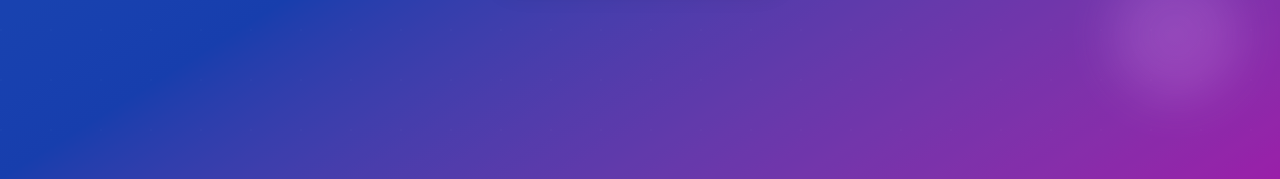
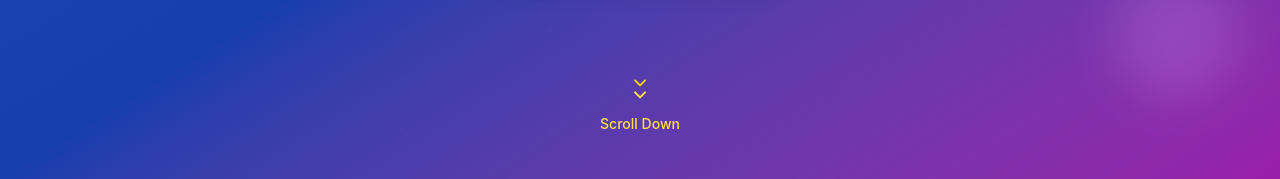
Before and after one commit to phelomamdoh/testing-project, a Next.js app: page / in a window 1280 px wide. Shown: the part 621-800 px from the top of the page. Built offline with nearby package versions, Linux system fonts and the light colour scheme.

Commit message:
scroll down icon and google analytics implemention

```diff
--- a/src/app/layout.tsx
+++ b/src/app/layout.tsx
@@ -37,6 +37,22 @@ export default function RootLayout({
 }>) {
   return (
     <html lang="en" className="scroll-smooth">
+      <head>
+        <script
+          async
+          src="https://www.googletagmanager.com/gtag/js?id=G-J48XZBKJ0R"
+        ></script>
+        <script
+          dangerouslySetInnerHTML={{
+            __html: `
+              window.dataLayer = window.dataLayer || [];
+              function gtag(){dataLayer.push(arguments);}
+              gtag('js', new Date());
+              gtag('config', 'G-J48XZBKJ0R');
+            `,
+          }}
+        />
+      </head>
       <body
         className={`${geistSans.variable} ${geistMono.variable} antialiased font-sans`}
       >
--- a/src/app/page.tsx
+++ b/src/app/page.tsx
@@ -123,6 +123,41 @@ export default function Home() {
         <div className="absolute top-20 left-10 w-20 h-20 bg-accent-300/20 rounded-full blur-xl animate-pulse"></div>
         <div className="absolute bottom-20 right-10 w-32 h-32 bg-secondary-300/20 rounded-full blur-xl animate-pulse delay-1000"></div>
         <div className="absolute top-1/2 left-20 w-16 h-16 bg-primary-300/20 rounded-full blur-xl animate-pulse delay-500"></div>
+
+        {/* Scroll down indicator */}
+        <div className="absolute bottom-8 left-1/2 transform -translate-x-1/2 flex flex-col items-center animate-bounce">
+          <div className="flex flex-col">
+            <svg
+              className="w-6 h-6 text-accent-400"
+              fill="none"
+              stroke="currentColor"
+              viewBox="0 0 24 24"
+            >
+              <path
+                strokeLinecap="round"
+                strokeLinejoin="round"
+                strokeWidth={2}
+                d="M7 10l5 5 5-5"
+              />
+            </svg>
+            <svg
+              className="w-6 h-6 text-accent-300 -mt-3"
+              fill="none"
+              stroke="currentColor"
+              viewBox="0 0 24 24"
+            >
+              <path
+                strokeLinecap="round"
+                strokeLinejoin="round"
+                strokeWidth={2}
+                d="M7 10l5 5 5-5"
+              />
+            </svg>
+          </div>
+          <span className="text-accent-300 text-sm mt-2 font-medium">
+            Scroll Down
+          </span>
+        </div>
       </section>
 
       {/* Books Section */}
```
